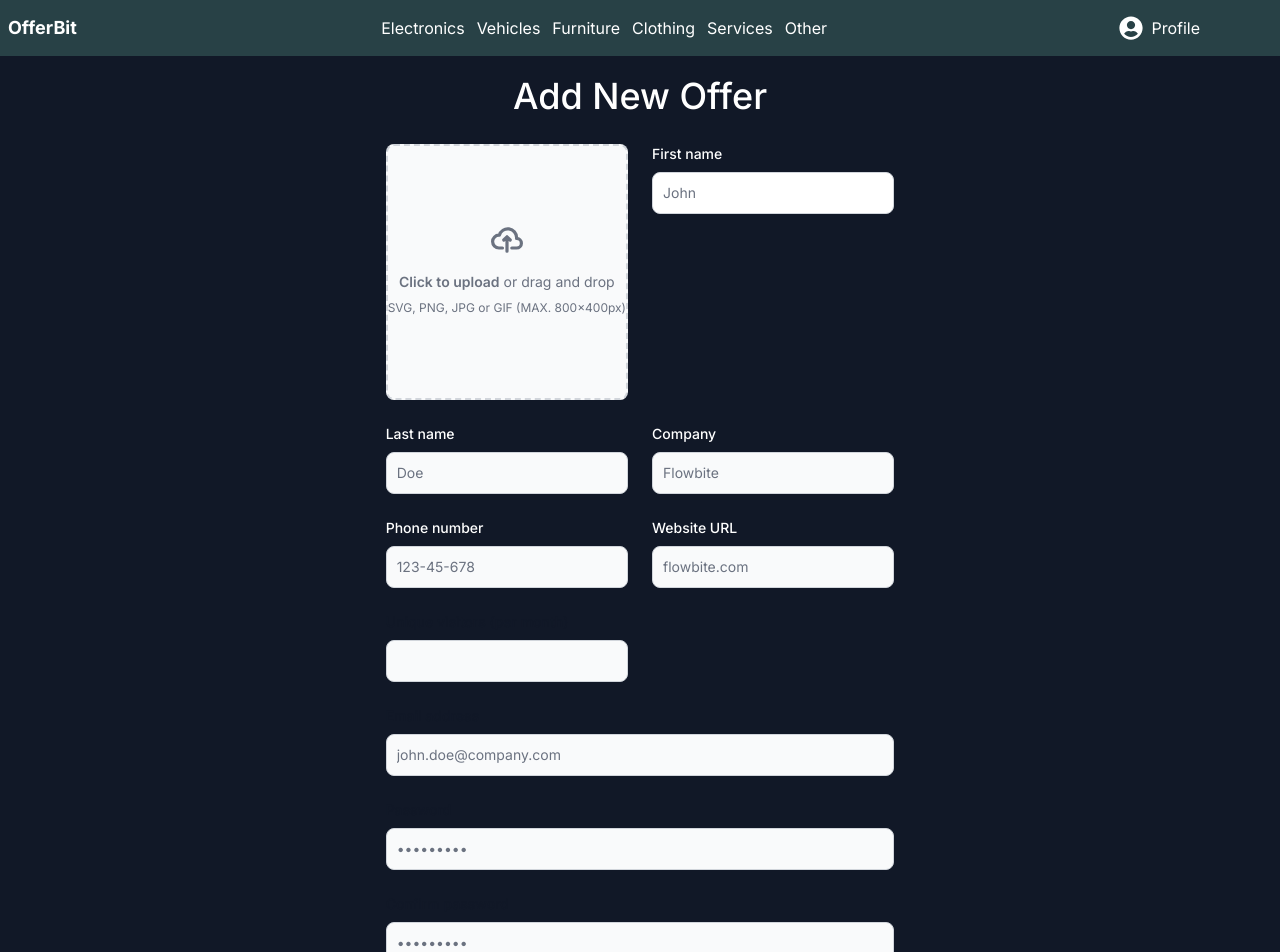
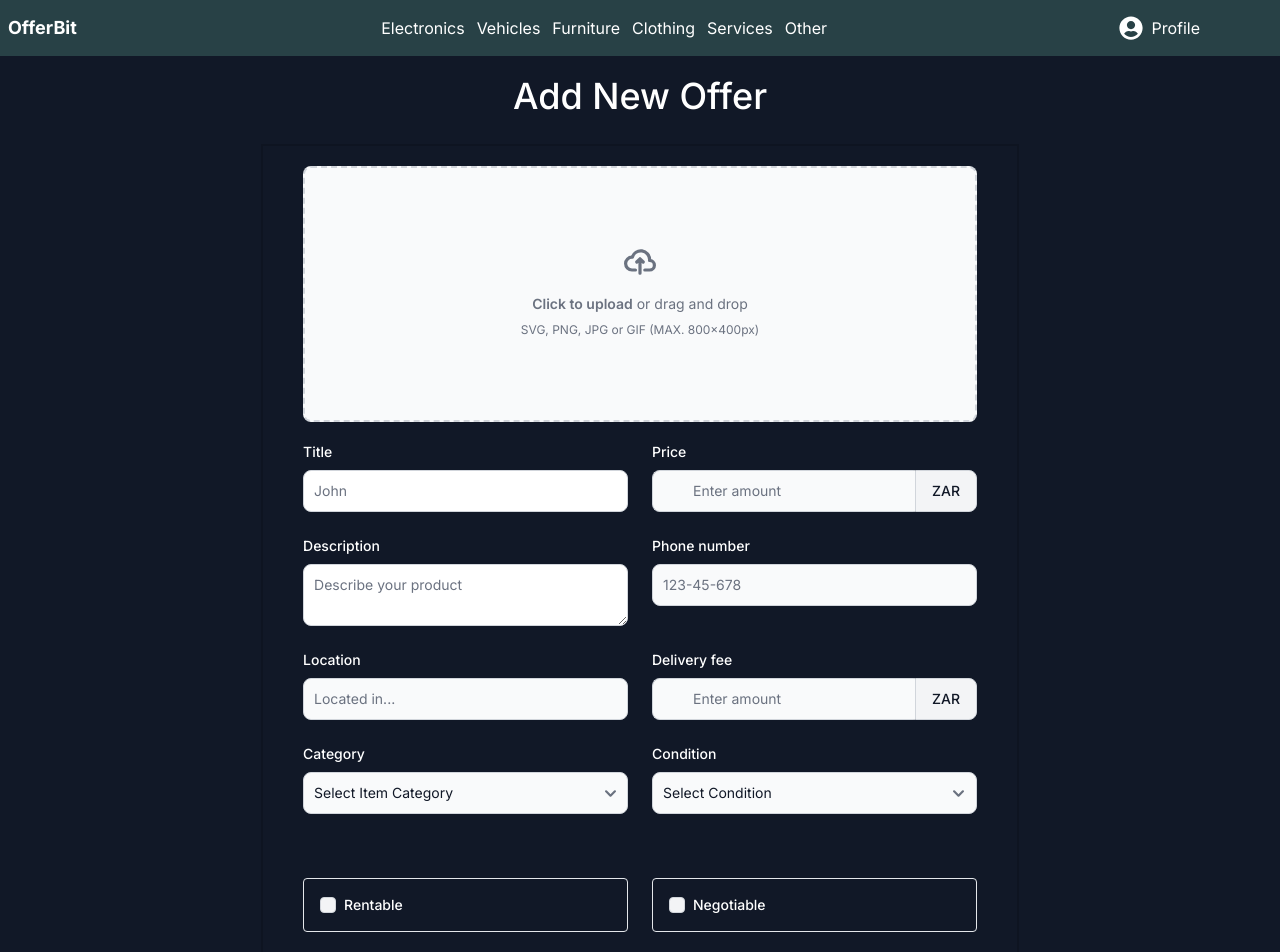
Before and after one commit to TriumphNdlovu/Offabit, a Next.js app: page /Pages/add-post in a window 1280 px wide. Shown: the top 952 px of the page. Built offline with nearby package versions, Linux system fonts and the light colour scheme.

Commit message:
Fix broken links in Header and Profile page

```diff
--- a/app/Pages/add-post/page.tsx
+++ b/app/Pages/add-post/page.tsx
@@ -1,4 +1,34 @@
+'use client'
+import { Post } from "@/app/Models/post";
+import { FormEvent } from "react";
+
 export default async function Addpost() {
+
+    function handleSubmit(event:any) {
+        event.preventDefault();
+        const form = event.currentTarget;
+        const newpost :Post = {
+            id: 1,
+            title: form.Title.value,
+            description: form.Description.value,
+            saleType: form.Rentable.value ? "Rent" : "Sell",
+            price: form.Price.value,
+            image: "https://images.unsplash.com/photo-1584138139844-6f3e7f7e5f3d",
+            location: form.Location.value,
+            contact: form.phone.value,
+            category: form.Category.value,
+            status: "Available",
+            negotiable: form.Negotiable.value ? true : false,
+            condition: form.Condition.value,
+            delivery: true,
+            deliveryFee: form.Delivaryfee.value,
+            postedAt: Date.now().toString(),
+        };
+        console.log(newpost);
+    }
+
+
+
     return (
         <div className="text-gray-400 bg-gray-900 body-font">
 
@@ -7,67 +37,104 @@ export default async function Addpost() {
 
             <div className="flex  w-screen px-5 justify-center">
 
-<form className = "flex px-5 boarder boarder-2 flex-col">
-    <div className="grid gap-6 mb-6 md:grid-cols-2 text-white" >
-
+<form className="flex px-5 border border-2 flex-col" onSubmit={handleSubmit}>
+<div className="p-5">
   <div className="flex items-center justify-center w-full">
-            <label  className="flex flex-col items-center justify-center w-full h-64 border-2 border-gray-300 border-dashed rounded-lg cursor-pointer bg-gray-50 dark:hover:bg-bray-800 dark:bg-gray-700 hover:bg-gray-100 dark:border-gray-600 dark:hover:border-gray-500 dark:hover:bg-gray-600">
+    <label className="flex flex-col items-center justify-center w-full h-64 border-2 border-gray-300 border-dashed rounded-lg cursor-pointer bg-gray-50 dark:hover:bg-gray-800 dark:bg-gray-700 hover:bg-gray-100 dark:border-gray-600 dark:hover:border-gray-500 dark:hover:bg-gray-600">
       <div className="flex flex-col items-center justify-center pt-5 pb-6">
         <svg className="w-8 h-8 mb-4 text-gray-500 dark:text-gray-400" aria-hidden="true" xmlns="http://www.w3.org/2000/svg" fill="none" viewBox="0 0 20 16">
-                        <path stroke="currentColor" stroke-linecap="round" stroke-linejoin="round" stroke-width="2" d="M13 13h3a3 3 0 0 0 0-6h-.025A5.56 5.56 0 0 0 16 6.5 5.5 5.5 0 0 0 5.207 5.021C5.137 5.017 5.071 5 5 5a4 4 0 0 0 0 8h2.167M10 15V6m0 0L8 8m2-2 2 2"/>
+          <path stroke="currentColor" strokeLinecap="round" strokeLinejoin="round" strokeWidth="2" d="M13 13h3a3 3 0 0 0 0-6h-.025A5.56 5.56 0 0 0 16 6.5 5.5 5.5 0 0 0 5.207 5.021C5.137 5.017 5.071 5 5 5a4 4 0 0 0 0 8h2.167M10 15V6m0 0L8 8m2-2 2 2"/>
         </svg>
         <p className="mb-2 text-sm text-gray-500 dark:text-gray-400"><span className="font-semibold">Click to upload</span> or drag and drop</p>
         <p className="text-xs text-gray-500 dark:text-gray-400">SVG, PNG, JPG or GIF (MAX. 800x400px)</p>
       </div>
-                <input id="dropzone-file" type="file" className="hidden" />
+      <input id="Picture" name="Picture" type="file" className="hidden" />
     </label>
   </div>
+<div className="grid gap-6 mb-6 md:grid-cols-2 text-white py-5">
 
-        <div>
-            <label  className="block mb-2 text-sm font-medium  dark:text-white">First name</label>
-            <input type="text" id="first_name" className=" border border-gray-300 text-gray-900 text-sm rounded-lg focus:ring-blue-500 focus:border-blue-500 block w-full p-2.5 dark:bg-gray-700 dark:border-gray-600 dark:placeholder-gray-400 dark:text-white dark:focus:ring-blue-500 dark:focus:border-blue-500" placeholder="John" required />
+  <div className="flex flex-col">
+    <label htmlFor="Title" className="block mb-2 text-sm font-medium dark:text-white">Title</label>
+    <input type="text" id="Title" className="border border-gray-300 text-gray-900 text-sm rounded-lg focus:ring-blue-500 focus:border-blue-500 block w-full p-2.5 dark:bg-gray-700 dark:border-gray-600 dark:placeholder-gray-400 dark:text-white dark:focus:ring-blue-500 dark:focus:border-blue-500" placeholder="John" required />
   </div>
-        <div>
-            <label  className="block mb-2 text-sm font-medium  dark:text-white">Last name</label>
-            <input type="text" id="last_name" className="bg-gray-50 border border-gray-300 text-gray-900 text-sm rounded-lg focus:ring-blue-500 focus:border-blue-500 block w-full p-2.5 dark:bg-gray-700 dark:border-gray-600 dark:placeholder-gray-400 dark:text-white dark:focus:ring-blue-500 dark:focus:border-blue-500" placeholder="Doe" required />
+
+  <div className="flex flex-col">
+    <label htmlFor="Price" className="block mb-2 text-sm font-medium dark:text-white">Price</label>
+    <div className="flex items-center">
+      <input type="number" id="Price" className="block p-2.5 w-full z-20 ps-10 text-sm text-gray-900 bg-gray-50 rounded-s-lg border-e-gray-50 border-e-2 border border-gray-300 focus:ring-blue-500 focus:border-blue-500 dark:bg-gray-700 dark:border-e-gray-700 dark:border-gray-600 dark:placeholder-gray-400 dark:text-white dark:focus:border-blue-500" placeholder="Enter amount" required />
+      <button id="dropdown-currency-button" data-dropdown-toggle="dropdown-currency" className="flex-shrink-0 z-10 inline-flex items-center py-2.5 px-4 text-sm font-medium text-center text-gray-900 bg-gray-100 border border-gray-300 rounded-e-lg hover:bg-gray-200 focus:ring-4 focus:outline-none focus:ring-gray-100 dark:bg-gray-700 dark:hover:bg-gray-600 dark:focus:ring-gray-700 dark:text-white dark:border-gray-600" type="button">
+        ZAR
+      </button>
     </div>
-        <div>
-            <label  className="block mb-2 text-sm font-medium  dark:text-white">Company</label>
-            <input type="text" id="company" className="bg-gray-50 border border-gray-300 text-gray-900 text-sm rounded-lg focus:ring-blue-500 focus:border-blue-500 block w-full p-2.5 dark:bg-gray-700 dark:border-gray-600 dark:placeholder-gray-400 dark:text-white dark:focus:ring-blue-500 dark:focus:border-blue-500" placeholder="Flowbite" required />
   </div>
-        <div>
-            <label  className="block mb-2 text-sm font-medium  dark:text-white">Phone number</label>
+
+  <div className="flex flex-col">
+    <label htmlFor="Description" className="block mb-2 text-sm font-medium dark:text-white">Description</label>
+    <textarea id="Description" className="border border-gray-300 text-gray-900 text-sm rounded-lg focus:ring-blue-500 focus:border-blue-500 block w-full p-2.5 dark:bg-gray-700 dark:border-gray-600 dark:placeholder-gray-400 dark:text-white dark:focus:ring-blue-500 dark:focus:border-blue-500" placeholder="Describe your product" required />
+  </div>
+
+  <div className="flex flex-col">
+    <label htmlFor="phone" className="block mb-2 text-sm font-medium dark:text-white">Phone number</label>
     <input type="tel" id="phone" className="bg-gray-50 border border-gray-300 text-gray-900 text-sm rounded-lg focus:ring-blue-500 focus:border-blue-500 block w-full p-2.5 dark:bg-gray-700 dark:border-gray-600 dark:placeholder-gray-400 dark:text-white dark:focus:ring-blue-500 dark:focus:border-blue-500" placeholder="123-45-678" pattern="[0-9]{3}-[0-9]{2}-[0-9]{3}" required />
   </div>
-        <div>
-            <label  className="block mb-2 text-sm font-medium  dark:text-white">Website URL</label>
-            <input type="url" id="website" className="bg-gray-50 border border-gray-300 text-gray-900 text-sm rounded-lg focus:ring-blue-500 focus:border-blue-500 block w-full p-2.5 dark:bg-gray-700 dark:border-gray-600 dark:placeholder-gray-400 dark:text-white dark:focus:ring-blue-500 dark:focus:border-blue-500" placeholder="flowbite.com" required />
+
+  <div className="flex flex-col">
+    <label htmlFor="Location" className="block mb-2 text-sm font-medium dark:text-white">Location</label>
+    <input type="text" id="Location" className="bg-gray-50 border border-gray-300 text-gray-900 text-sm rounded-lg focus:ring-blue-500 focus:border-blue-500 block w-full p-2.5 dark:bg-gray-700 dark:border-gray-600 dark:placeholder-gray-400 dark:text-white dark:focus:ring-blue-500 dark:focus:border-blue-500" placeholder="Located in..." required />
   </div>
-        <div>
-            <label  className="block mb-2 text-sm font-medium text-gray-900 dark:text-white">Unique visitors (per month)</label>
-            <input type="number" id="visitors" className="bg-gray-50 border border-gray-300 text-gray-900 text-sm rounded-lg focus:ring-blue-500 focus:border-blue-500 block w-full p-2.5 dark:bg-gray-700 dark:border-gray-600 dark:placeholder-gray-400 dark:text-white dark:focus:ring-blue-500 dark:focus:border-blue-500" placeholder="" required />
+
+  <div className="flex flex-col">
+    <label htmlFor="Delivaryfee" className="block mb-2 text-sm font-medium dark:text-white">Delivery fee</label>
+    <div className="flex items-center">
+      <input type="number" id="Delivaryfee" className="block p-2.5 w-full z-20 ps-10 text-sm text-gray-900 bg-gray-50 rounded-s-lg border-e-gray-50 border-e-2 border border-gray-300 focus:ring-blue-500 focus:border-blue-500 dark:bg-gray-700 dark:border-e-gray-700 dark:border-gray-600 dark:placeholder-gray-400 dark:text-white dark:focus:border-blue-500" placeholder="Enter amount" required />
+      <button id="dropdown-currency-button" data-dropdown-toggle="dropdown-currency" className="flex-shrink-0 z-10 inline-flex items-center py-2.5 px-4 text-sm font-medium text-center text-gray-900 bg-gray-100 border border-gray-300 rounded-e-lg hover:bg-gray-200 focus:ring-4 focus:outline-none focus:ring-gray-100 dark:bg-gray-700 dark:hover:bg-gray-600 dark:focus:ring-gray-700 dark:text-white dark:border-gray-600" type="button">
+        ZAR
+      </button>
     </div>
   </div>
-    <div className="mb-6">
-        <label  className="block mb-2 text-sm font-medium text-gray-900 dark:text-white">Email address</label>
-        <input type="email" id="email" className="bg-gray-50 border border-gray-300 text-gray-900 text-sm rounded-lg focus:ring-blue-500 focus:border-blue-500 block w-full p-2.5 dark:bg-gray-700 dark:border-gray-600 dark:placeholder-gray-400 dark:text-white dark:focus:ring-blue-500 dark:focus:border-blue-500" placeholder="john.doe@company.com" required />
+
+  <div className="flex flex-col">
+    <label htmlFor="Category" className="block mb-2 text-sm font-medium dark:text-white">Category</label>
+    <select id="Category" className="bg-gray-50 border border-gray-300 text-gray-900 text-sm rounded-lg focus:ring-blue-500 focus:border-blue-500 block w-full p-2.5 dark:bg-gray-700 dark:border-gray-600 dark:placeholder-gray-400 dark:text-white dark:focus:ring-blue-500 dark:focus:border-blue-500">
+      <option selected>Select Item Category</option>
+      <option>Electronics</option>
+      <option>Home & Garden</option>
+      <option>Books</option>
+      <option>Automotive</option>
+      <option>Services</option>
+      <option>Other</option>
+    </select>
   </div>
-    <div className="mb-6">
-        <label  className="block mb-2 text-sm font-medium text-gray-900 dark:text-white">Password</label>
-        <input type="password" id="password" className="bg-gray-50 border border-gray-300 text-gray-900 text-sm rounded-lg focus:ring-blue-500 focus:border-blue-500 block w-full p-2.5 dark:bg-gray-700 dark:border-gray-600 dark:placeholder-gray-400 dark:text-white dark:focus:ring-blue-500 dark:focus:border-blue-500" placeholder="•••••••••" required />
+
+  <div className="flex flex-col">
+    <label htmlFor="Condition" className="block mb-2 text-sm font-medium dark:text-white">Condition</label>
+    <select id="Condition" className="bg-gray-50 border border-gray-300 text-gray-900 text-sm rounded-lg focus:ring-blue-500 focus:border-blue-500 block w-full p-2.5 dark:bg-gray-700 dark:border-gray-600 dark:placeholder-gray-400 dark:text-white dark:focus:ring-blue-500 dark:focus:border-blue-500">
+      <option selected>Select Condition</option>
+      <option>New</option>
+      <option>Used</option>
+    </select>
   </div>
-    <div className="mb-6">
-        <label  className="block mb-2 text-sm font-medium text-gray-900 dark:text-white">Confirm password</label>
-        <input type="password" id="confirm_password" className="bg-gray-50 border border-gray-300 text-gray-900 text-sm rounded-lg focus:ring-blue-500 focus:border-blue-500 block w-full p-2.5 dark:bg-gray-700 dark:border-gray-600 dark:placeholder-gray-400 dark:text-white dark:focus:ring-blue-500 dark:focus:border-blue-500" placeholder="•••••••••" required />
 </div>
-    <div className="flex items-start mb-6">
-        <div className="flex items-center h-5">
-        <input id="remember" type="checkbox" value="" className="w-4 h-4 border border-gray-300 rounded bg-gray-50 focus:ring-3 focus:ring-blue-300 dark:bg-gray-700 dark:border-gray-600 dark:focus:ring-blue-600 dark:ring-offset-gray-800" required />
+
+<div className="grid gap-6 mb-6 md:grid-cols-2 text-white py-5">
+
+  <div className="flex items-center ps-4 border border-gray-200 rounded dark:border-gray-700">
+    <input id="Rentable" type="checkbox" value="" name="Rentable" className="w-4 h-4 text-blue-600 bg-gray-100 border-gray-300 rounded focus:ring-blue-500 dark:focus:ring-blue-600 dark:ring-offset-gray-800 focus:ring-2 dark:bg-gray-700 dark:border-gray-600" />
+    <label htmlFor="Rentable" className="w-full py-4 ms-2 text-sm font-medium dark:text-gray-300">Rentable</label>
   </div>
-        <label  className="ms-2 text-sm font-medium text-gray-900 dark:text-gray-300">I agree with the <a href="#" className="text-blue-600 hover:underline dark:text-blue-500">terms and conditions</a>.</label>
+
+  <div className="flex items-center ps-4 border border-gray-200 rounded dark:border-gray-700">
+    <input id="Negotiable" type="checkbox" value="" name="Negotiable" className="w-4 h-4 text-blue-600 bg-gray-100 border-gray-300 rounded focus:ring-blue-500 dark:focus:ring-blue-600 dark:ring-offset-gray-800 focus:ring-2 dark:bg-gray-700 dark:border-gray-600" />
+    <label htmlFor="Negotiable" className="w-full py-4 ms-2 text-sm font-medium dark:text-gray-300">Negotiable</label>
   </div>
-    <button type="submit" className="text-white bg-blue-700 hover:bg-blue-800 focus:ring-4 focus:outline-none focus:ring-blue-300 font-medium rounded-lg text-sm w-full sm:w-auto px-5 py-2.5 text-center dark:bg-blue-600 dark:hover:bg-blue-700 dark:focus:ring-blue-800">Submit</button>
+
+</div>
+</div>
+
+    <button type="submit" className="text-white bg-blue-700 hover:bg-blue-800 focus:ring-4 focus:outline-none focus:ring-blue-300 font-medium rounded-lg text-sm w-full sm:w-auto px-5 py-2.5 text-center dark:bg-blue-600 dark:hover:bg-blue-700 dark:focus:ring-blue-800">Place Offer!</button>
+
 </form>
+
 
             {/* <form className="flex justify-between text-center w-screen px-5 boarder boarder-2 flex-col">
                 <label>
--- a/app/Pages/profile/page.tsx
+++ b/app/Pages/profile/page.tsx
@@ -95,7 +95,7 @@ export default async function Profile() {
             <h1 className="title-font sm:text-4xl text-3xl text-center mb-2 font-medium text-white py-5">Your Offers</h1>
 
             <div className="py-5">
-              <Link href="/addpost">
+              <Link href="/Pages/add-post">
                 <button type="button"
                 className="text-white bg-blue-700 hover:bg-blue-800 focus:ring-4
                                                   focus:outline-none focus:ring-blue-300 font-medium rounded-lg
--- a/components/Header.tsx
+++ b/components/Header.tsx
@@ -72,7 +72,7 @@ export default function Header() {
 
 
             <div className="flex items-center">
-                <Link href="/profile">
+                <Link href="/Pages/profile">
                             <div className="text-white rounded hover:border flex justify-between">
                         <FaUserCircle size={24} />
                         <div className="pl-2">
```
Also changed, not shown: app/Services/postService.ts (added). Lines whose indentation alone changed are shown as unchanged.
